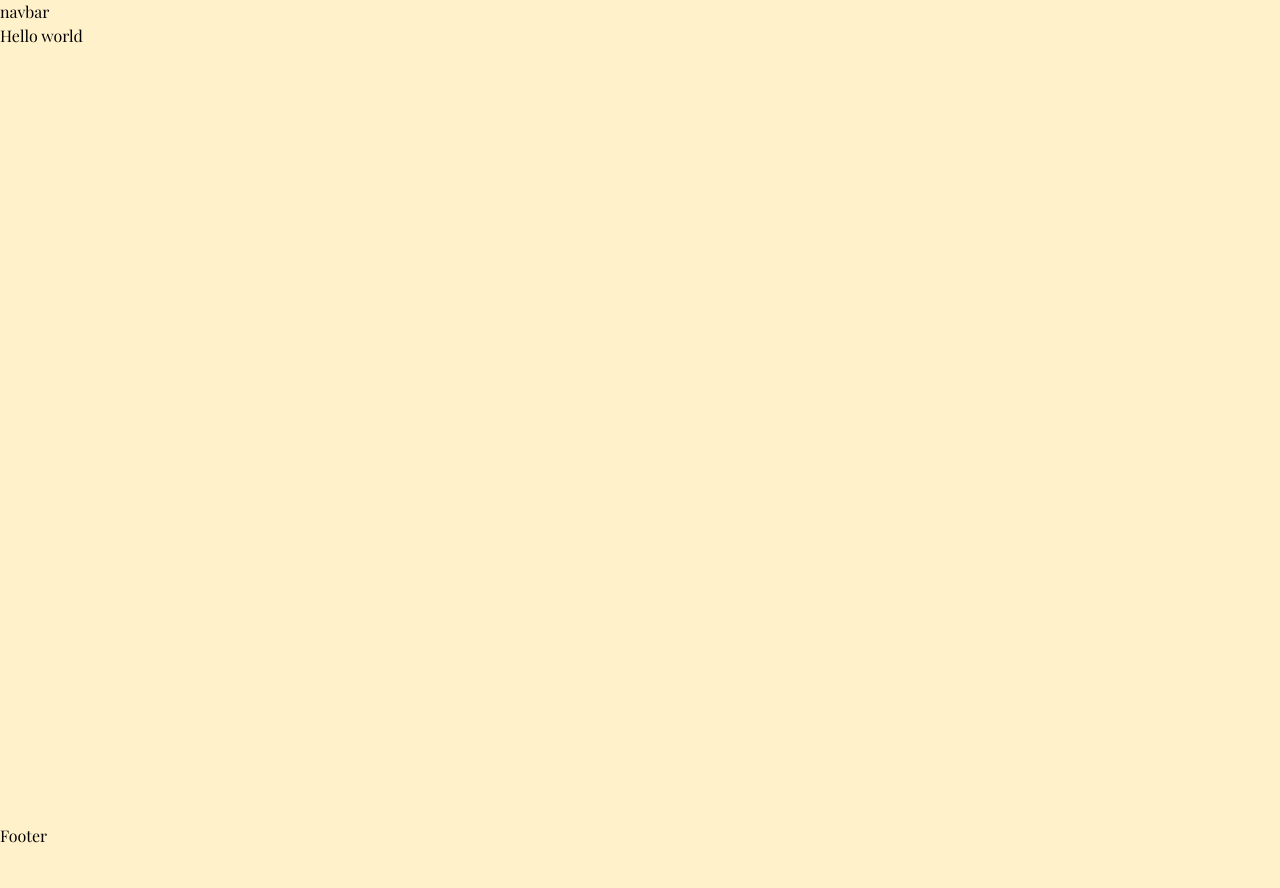
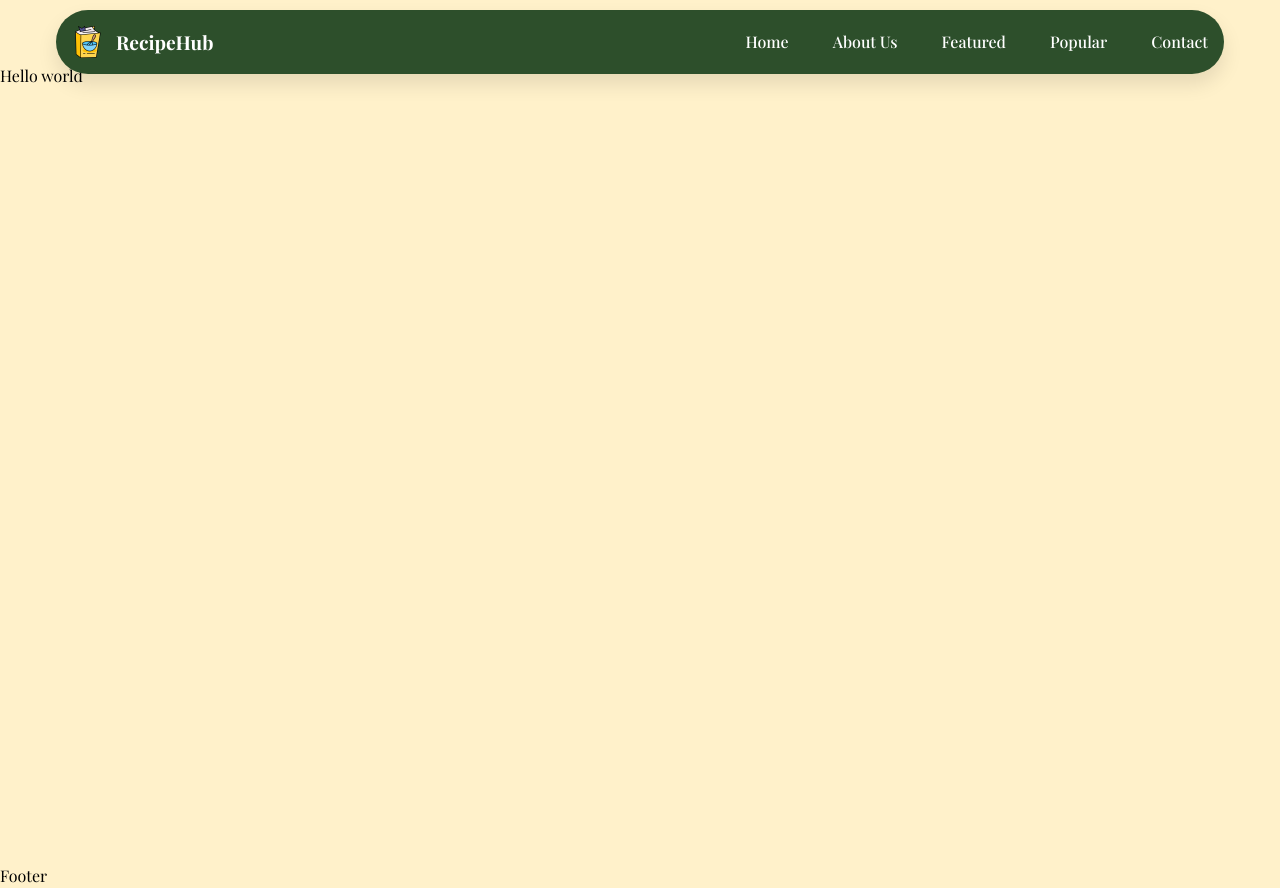
Before and after one commit to S-Alif/recipe-hub, a React (Vite) app: page / in a window 1280 px wide. Before the commit the page ends 848 px from the top, so only its background shows below. Built offline with nearby package versions, Linux system fonts and the light colour scheme; a web font is replaced by a local one.

Commit message:
DONE - navbar

```diff
--- a/package.json
+++ b/package.json
@@ -10,6 +10,7 @@
     "preview": "vite preview"
   },
   "dependencies": {
+    "lucide-react": "^0.515.0",
     "react": "^19.1.0",
     "react-dom": "^19.1.0",
     "react-router": "^7.6.2"
--- a/src/assets/css/_responsive.css
+++ b/src/assets/css/_responsive.css
@@ -3,7 +3,7 @@
     width: 100%;
     max-width: 1200px;
     margin: 0 auto;
-    padding: 1rem;
+    padding: 0 1rem;
 }
 
 /* === Grid system === */
--- a/src/assets/css/navbar.css
+++ b/src/assets/css/navbar.css
@@ -0,0 +1,95 @@
+.navbar{
+    width: 100%;
+    height: 64px;
+    position: sticky;
+    top: 10px;
+    left: 0;
+}
+.navbar .container{
+    height: 100%;
+}
+
+.navbar .navbar-content {
+    height: 100%;
+    display: flex;
+    justify-content: space-between;
+    align-items: center;
+    border-radius: 50px;
+    background: var(--bg-deep-green);
+    box-shadow: 0 10px 20px rgba(0, 0, 0, 0.1);
+}
+
+.navbar .navbar-brand {
+    display: flex;
+    justify-content: space-between;
+    align-items: center;
+    gap: 12px;
+    font-size: 1.2rem;
+}
+.navbar-brand img{
+    width: 32px;
+}
+
+/*menu*/
+.navbar-menu-wrapper{
+    display: flex;
+    justify-content: space-between;
+    align-items: center;
+}
+
+/*items*/
+.navbar-menu-wrapper .navbar-menu {
+    list-style: none;
+    display: flex;
+    justify-content: space-between;
+    align-items: center;
+    gap: 12px
+}
+
+.navbar-menu .navbar-menu-item a {
+    display: block;
+    font-size: 1rem;
+    transition: color 0.2s ease;
+}
+
+/*controls*/
+.navbar-menu-wrapper .navbar-menu-controls{
+    display: none;
+}
+.navbar-menu-controls button {
+    border: none;
+    background: transparent;
+    outline: none;
+    cursor: pointer;
+}
+
+
+/*responsive*/
+@media (max-width: 1024px) {
+    .navbar-menu-wrapper .navbar-menu-controls{
+        display: block;
+        margin-right: 1rem;
+    }
+    .navbar-menu {
+        position: fixed;
+        top: 84px;
+        left: 50%;
+        transform: translateX(-50%);
+        border: 2px solid #ffffff;
+        border-radius: var(--card-border-radius);
+        width: 100%;
+        max-width: calc(100vw - 2rem);
+        background: var(--bg-deep-green);
+        flex-direction: column;
+        align-items: flex-start!important;
+        opacity: 0;
+        visibility: hidden;
+        transition: all 0.3s ease;
+    }
+    .navbar-menu.mobile-nav-open {
+        opacity: 1;
+        visibility: visible;
+        transition: all 0.3s ease;
+    }
+
+}
--- a/src/components/Navbar.jsx
+++ b/src/components/Navbar.jsx
@@ -1,7 +1,65 @@
+import {Link} from "react-router";
+import logo from "../assets/images/logo.png"
+import {useState} from "react";
+import {AlignLeft, X} from "lucide-react";
+
 const Navbar = () => {
+
+    const [openMobileNav, setOpenMobileNav] = useState(false)
+
     return (
-        <nav>navbar</nav>
-    )
+        <nav className={"navbar"}>
+            <div className="container">
+
+                <div className="navbar-content">
+                    {/*logo*/}
+                    <div>
+                        <Link to="/" className="navbar-brand btn link text-deep-green fw-bold">
+                            <img src={logo} alt="logo" />
+                            <p>RecipeHub</p>
+                        </Link>
+                    </div>
+
+                    {/*menu*/}
+                    <div className={"navbar-menu-wrapper"}>
+
+                        {/*links menu*/}
+                        <ul className={`navbar-menu ${openMobileNav ? "mobile-nav-open" : ""}`}>
+                            <li>
+                                <Link to={"/#home"} className={"btn link"}>Home</Link>
+                            </li>
+                            <li>
+                                <Link to={"/#about"} className={"btn link"}>About Us</Link>
+                            </li>
+                            <li>
+                                <Link to={"/#featured"} className={"btn link"}>Featured</Link>
+                            </li>
+                            <li>
+                                <Link to={"/#popular"} className={"btn link"}>Popular</Link>
+                            </li>
+                            <li>
+                                <Link to={"/#contact"} className={"btn link"}>Contact</Link>
+                            </li>
+                        </ul>
+
+                        <div className="navbar-menu-controls">
+                            <button
+                                className={"text-white"}
+                                onClick={() => {
+                                    setOpenMobileNav(prev => !prev)
+                                }}
+                            >
+                                {
+                                    !openMobileNav ?
+                                        <AlignLeft size={28} /> : <X size={28} />
+                                }
+                            </button>
+                        </div>
+                    </div>
+                </div>
+
+            </div>
+        </nav>)
 }
 
 export default Navbar
```
Also changed, not shown: src/main.jsx (+5 -4 lines), 1 other file (tests, documents, lock files or other folders).
